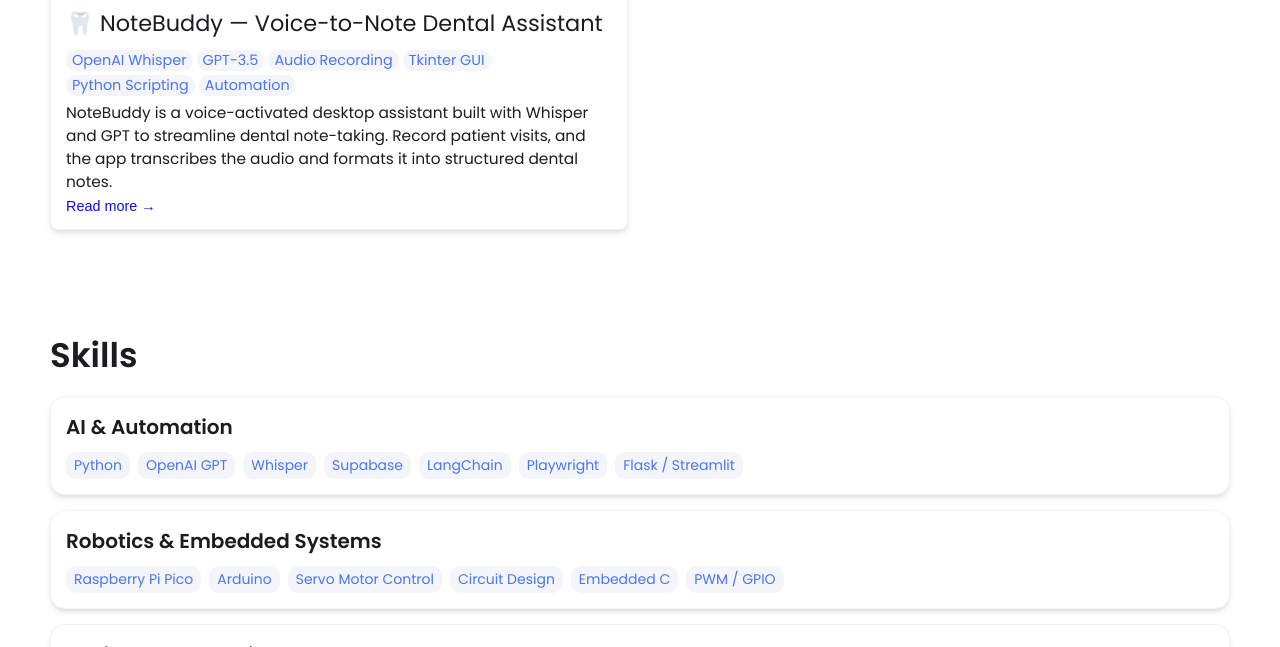
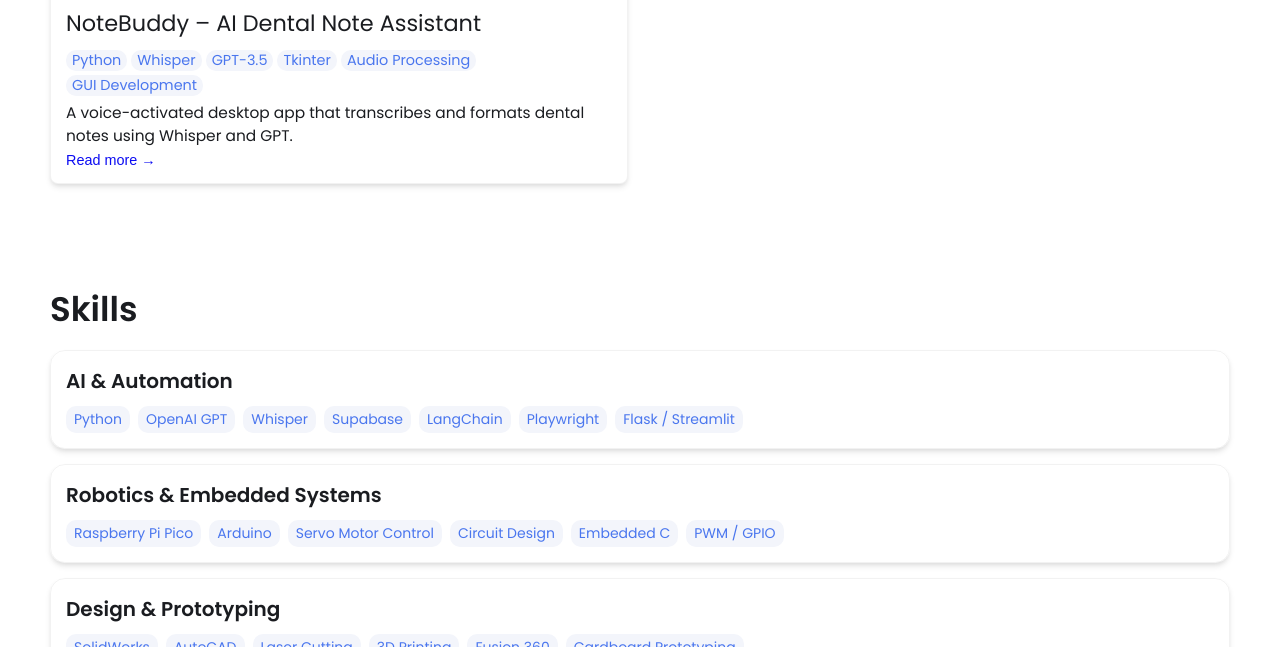
Before and after one commit to 20mup/20mup.github.io, a Jekyll site: the page built from index.html, in a window 1280 px wide and 900 px high, scrolled down 1454 px, cut to the strip 253-900 px from the top of the window. Built offline with Jekyll 4.4.1, drawn with Linux system fonts in a browser that asks for light colours; some of the changed lines change nothing that is shown.

Commit message:
Update index.md

```diff
--- a/_projects/notebuddy/index.md
+++ b/_projects/notebuddy/index.md
@@ -1,78 +1,86 @@
 ---
 layout: post
-title: 🦷 NoteBuddy — Voice-to-Note Dental Assistant
-description: NoteBuddy is a voice-activated desktop assistant built with Whisper and GPT to streamline dental note-taking. Record patient visits, and the app transcribes the audio and formats it into structured dental notes.
+title: NoteBuddy – AI Dental Note Assistant
+description: A voice-activated desktop app that transcribes and formats dental notes using Whisper and GPT.
 skills:
-  - OpenAI Whisper
+  - Python
+  - Whisper
   - GPT-3.5
-  - Audio Recording
-  - Tkinter GUI
-  - Python Scripting
-  - Automation
-main-image: /notebuddy/preview.jpg
+  - Tkinter
+  - Audio Processing
+  - GUI Development
+main-image: /assets/images/notebuddy/hero.png
+---
+
+# 🦷 NoteBuddy – AI Dental Note Assistant
+
+> A voice-activated desktop app that transcribes patient visits and formats dental notes using AI — built for efficiency, simplicity, and real-world dental workflows.
+
+<img src="/assets/images/notebuddy/interface.png" alt="NoteBuddy UI Preview" width="400"/>
+
+---
+
+## 🚀 TL;DR
+NoteBuddy streamlines the dental note-taking process by recording consultations, transcribing the audio using **Whisper**, and formatting the text into structured dental records via **GPT-3.5** — all in one click.
+
 ---
 
 ## 📺 Demo
-Demo coming soon *(or link here if you have one)*
+
+🎥 [Watch the Demo Video](https://your-demo-link.com)
+*(Replace with real link if available)*
 
 ---
 
-## 🧠 Why I Built This
-Writing dental notes manually is repetitive and time-consuming. NoteBuddy solves this by:
-- Recording real-time audio during consultations
-- Transcribing speech with OpenAI Whisper
-- Structuring notes into dental fields using GPT
+## 🧩 Problem / 💡 Solution
 
-> Built as a standalone desktop app with a simple interface — no browser, no hassle.
+**Problem:** Manual dental note entry is time-consuming and repetitive.
+**Solution:** A lightweight desktop app that automates note-taking through real-time audio transcription and intelligent formatting using LLMs.
 
 ---
 
 ## ✨ Key Features
-- ✅ Voice recording from within the app
-- ✅ Automatic transcription using Whisper
-- ✅ GPT-3.5 formats transcription into dental note fields
-- ✅ Copy formatted notes to clipboard instantly
-- ✅ Lightweight desktop GUI using Tkinter
+
+- In-app voice recording of patient visits
+- Whisper-based transcription from `.wav` audio
+- GPT-3.5 formats transcription into dental fields
+- One-click copy-to-clipboard for easy EHR input
+- No browser needed — clean Tkinter GUI
 
 ---
 
-## 🧰 Tech Stack
+## 💻 Tech Stack & Tools
 
-| Component           | Tool / Library                  |
-|--------------------|---------------------------------|
-| Voice Recording     | sounddevice, scipy              |
-| Speech-to-Text      | OpenAI Whisper                  |
-| AI Formatting       | OpenAI GPT-3.5 Turbo            |
-| UI                  | tkinter + scrolledtext          |
-| Environment Vars    | python-dotenv                   |
-| Audio Format        | .wav using scipy.io.wavfile     |
+![Python](https://img.shields.io/badge/Python-3776AB?style=flat&logo=python&logoColor=white)
+![Whisper](https://img.shields.io/badge/Whisper-OpenAI-black?style=flat)
+![GPT-3.5](https://img.shields.io/badge/GPT--3.5-OpenAI-blue?style=flat)
+![Tkinter](https://img.shields.io/badge/Tkinter-GUI-yellow?style=flat)
+![Audio](https://img.shields.io/badge/Audio-WAV-red?style=flat)
 
 ---
 
-## ⚙️ How It Works
-1. **Click “Start Recording”** to begin capturing audio
-2. **Click “Stop Recording”** to save the recording as `recorded.wav`
-3. **Click “Transcribe + Format with GPT”** to get dental notes structured into fields:
-   - Patient Number
-   - Chief Complaint
-   - Tooth Surface
-   - Diagnosis
-   - X-ray
-   - Treatment Plan
-   - Procedure
-   - Post-Op
-4. **Click “Copy to Clipboard”** to paste notes into Dentrix or any system
+## 🧠 How It Works
+
+1. **Click “Start Recording”** to capture consultation audio
+2. **Stop Recording** saves a `.wav` file
+3. **Click “Transcribe + Format”** to:
+   - Transcribe audio using Whisper
+   - Format output into fields like:
+     - Patient Number
+     - Chief Complaint
+     - Diagnosis
+     - Treatment Plan
+     - Procedure
+     - Post-Op
+4. **Click “Copy to Clipboard”** — paste directly into Dentrix or any EHR
 
 ---
 
-## 🧠 Learn More
-- [GitHub Repo](https://github.com/20mup/notebuddy)
+## 📖 Learn More
+
+- [🔗 GitHub Repository](https://github.com/20mup/NoteBuddy)
+- [📄 Full Engineering Case Study](/docs/notebuddy-case-study.md)
 
 ---
 
-## 🤝 Team Members
-- **Mousa Pirzada** – Developer, Designer, and Creator
-
----
-
-> _A tool built to let dentists focus on patients, not paperwork._
+> _From voice to record-ready dental notes — in seconds._
```
